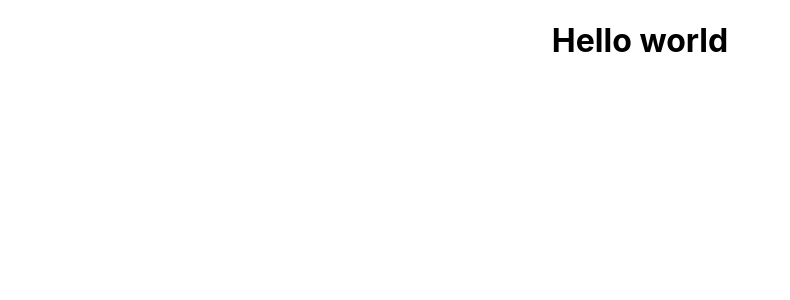
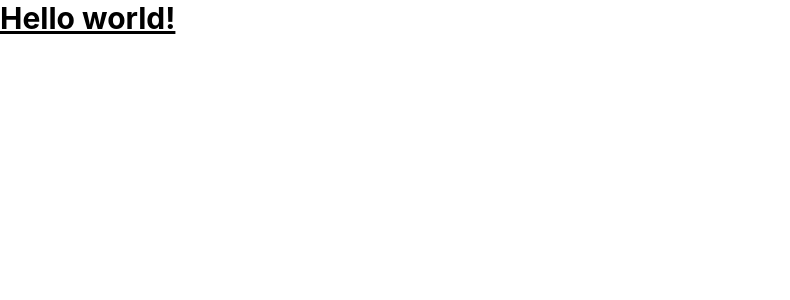
Before and after one commit to frazbhattiiii/foodie-poodie, a JavaScript app: page / in a window 1280 px wide. Shown: the top 300 px of the page, without its empty margins (0-790 px from the left). Built offline with nearby package versions, Linux system fonts and the light colour scheme; the HTML template or start-up script is replaced by a standard one.

Commit message:
setting tailwind

```diff
--- a/package.json
+++ b/package.json
@@ -32,5 +32,10 @@
       "last 1 firefox version",
       "last 1 safari version"
     ]
+  },
+  "devDependencies": {
+    "autoprefixer": "^10.4.8",
+    "postcss": "^8.4.16",
+    "tailwindcss": "^3.1.8"
   }
 }
--- /dev/null
+++ b/postcss.config.js
@@ -0,0 +1,6 @@
+module.exports = {
+  plugins: {
+    tailwindcss: {},
+    autoprefixer: {},
+  },
+}
--- a/src/App.js
+++ b/src/App.js
@@ -2,11 +2,9 @@
 
 function App() {
   return (
-    <div className="App">
-      <h1>
-        Hello world
+      <h1 className="text-3xl font-bold underline">
+          Hello world!
       </h1>
-  </div>
   );
 }
 
--- a/src/index.css
+++ b/src/index.css
@@ -1,3 +1,6 @@
+@tailwind base;
+@tailwind components;
+@tailwind utilities;
 body {
   margin: 0;
   font-family: -apple-system, BlinkMacSystemFont, 'Segoe UI', 'Roboto', 'Oxygen',
--- /dev/null
+++ b/tailwind.config.js
@@ -0,0 +1,9 @@
+module.exports = {
+  content: [
+    "./src/**/*.{js,jsx,ts,tsx}",
+  ],
+  theme: {
+    extend: {},
+  },
+  plugins: [],
+}
```
Also changed, not shown: 1 other file (tests, documents, lock files or other folders).
